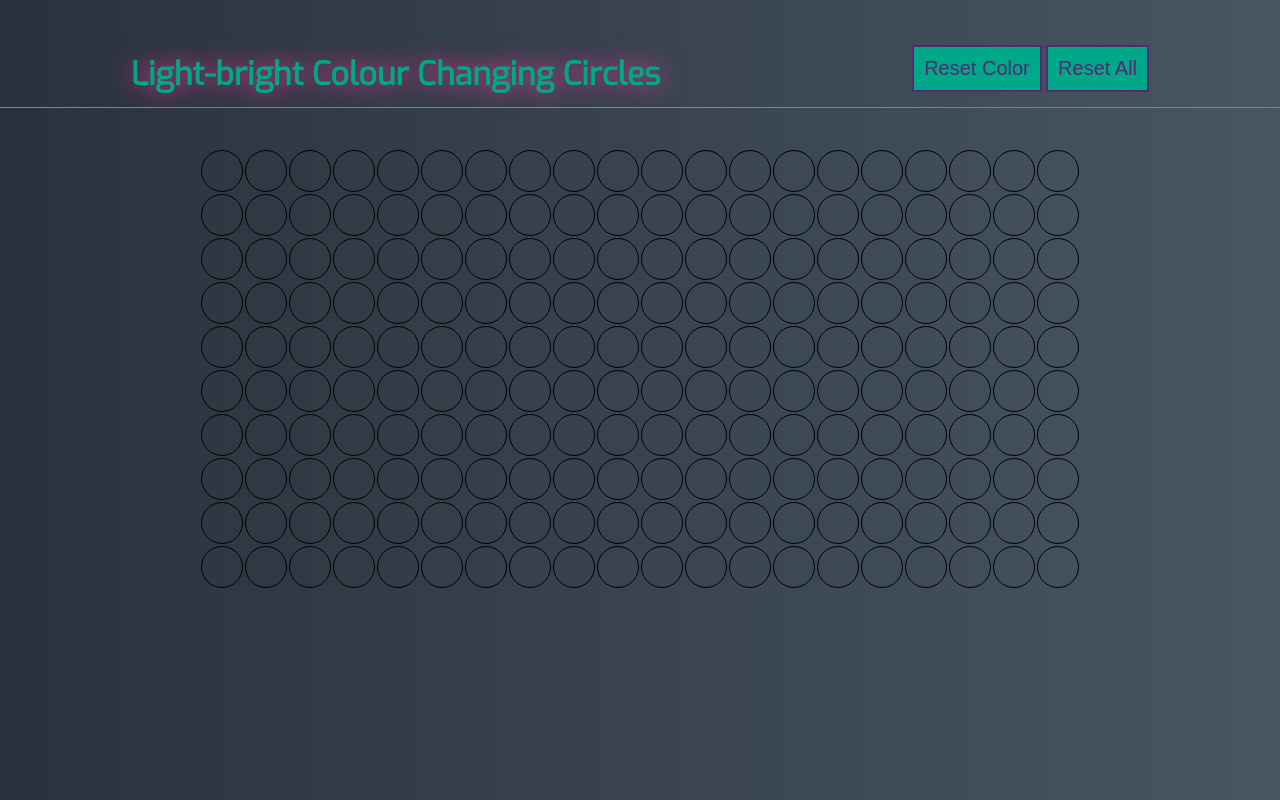
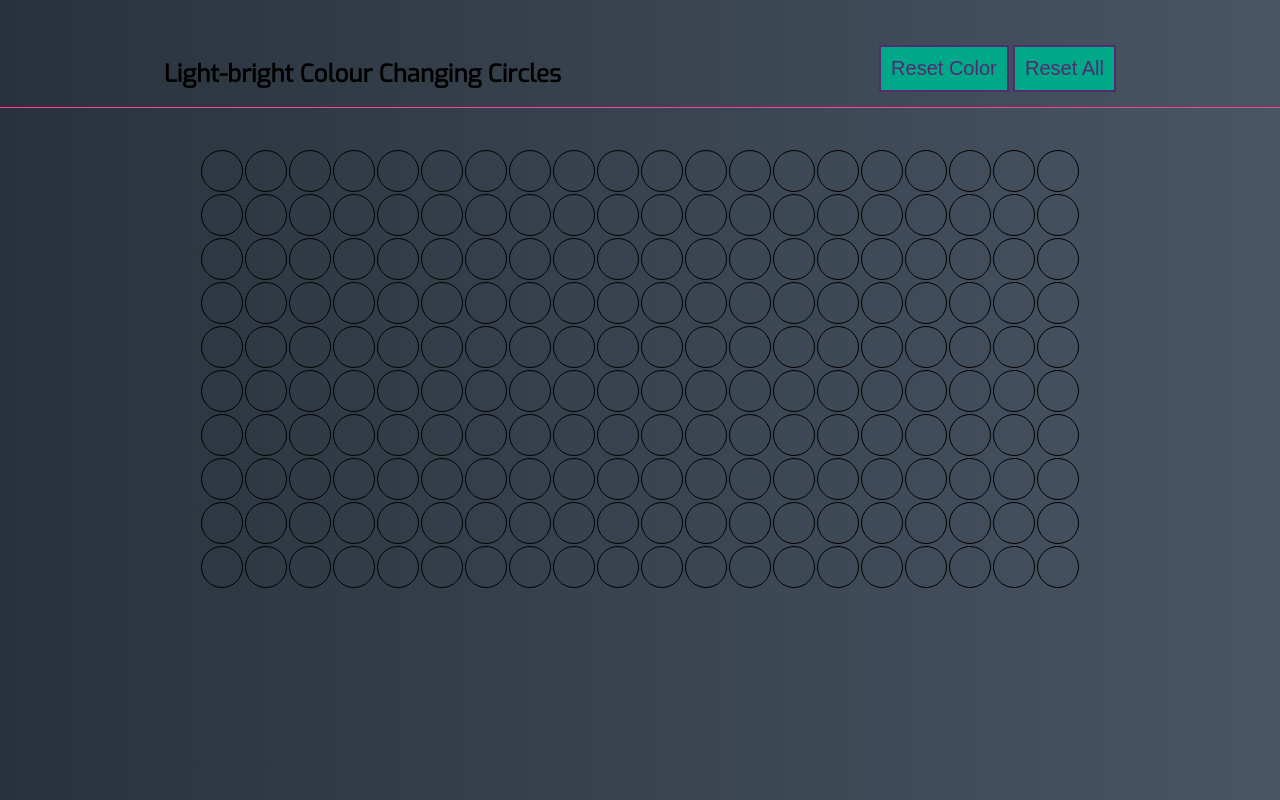
Before and after one commit to webgodess/light_bright, a plain HTML site: page index.html in a window 1280 px wide. Drawn offline with Linux system fonts and the light colour scheme.

Commit message:
feat: change h1 to h2

```diff
--- a/index.html
+++ b/index.html
@@ -28,7 +28,7 @@
   <body>
     <header>
       <div>
-        <h1>Light-bright Colour Changing Circles</h1>
+        <h2>Light-bright Colour Changing Circles</h2>
       </div>
 
       <div class="button-group">
```
